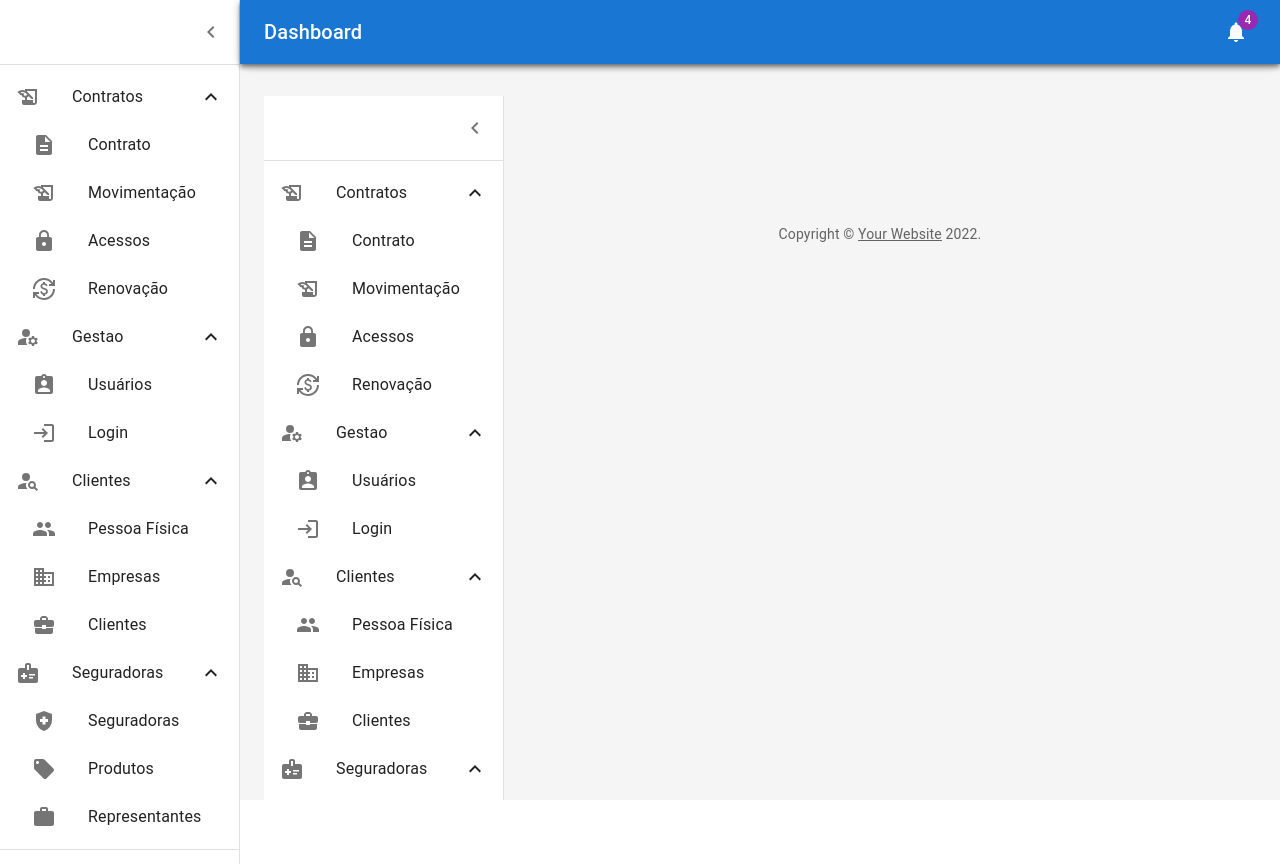
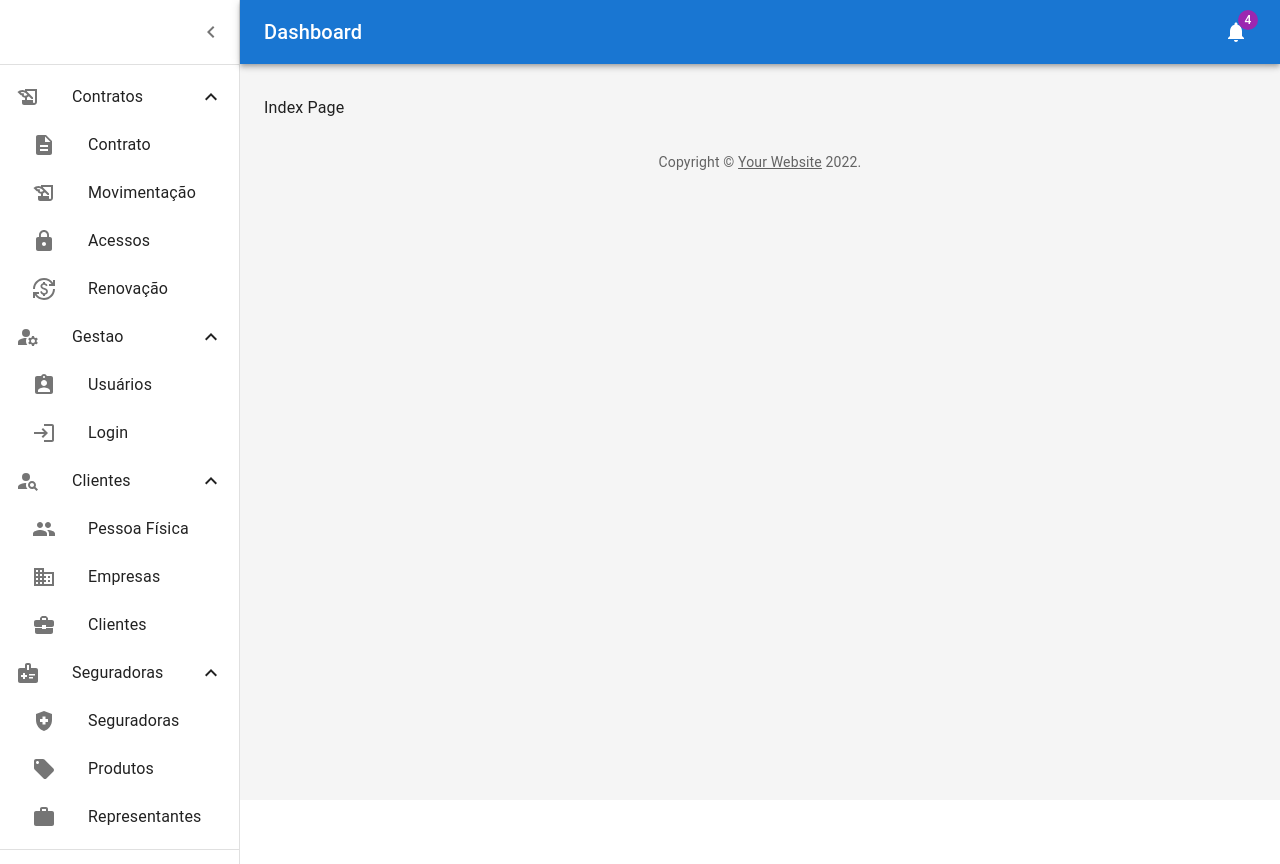
Before and after one commit to luigigil/tretori-front, a Next.js app: page / in a window 1280 px wide. Built offline with nearby package versions, Linux system fonts and the light colour scheme.

Commit message:
feat: custom 404 and 500 pages; dummy index page

```diff
--- /dev/null
+++ b/src/pages/404.tsx
@@ -0,0 +1,3 @@
+export default function Custom404() {
+  return <h1>404 - Page Not Found</h1>
+}
--- /dev/null
+++ b/src/pages/500.tsx
@@ -0,0 +1,3 @@
+export default function Custom500() {
+  return <h1>500 - Server-side error occurred</h1>
+}
--- a/src/pages/index.tsx
+++ b/src/pages/index.tsx
@@ -1,44 +1,5 @@
-import Box from '@mui/material/Box'
-import Container from '@mui/material/Container'
-import CssBaseline from '@mui/material/CssBaseline'
-import { createTheme, ThemeProvider } from '@mui/material/styles'
-import Toolbar from '@mui/material/Toolbar'
-import { useState } from 'react'
-import AppBarContainer from '../layouts/app-bar-container'
-import Copyright from '../layouts/copyright'
-import DrawerContainer from '../layouts/drawer-container'
+import { Typography } from '@mui/material'
 
-const mdTheme = createTheme()
 export default function App() {
-  const [open, setOpen] = useState(true)
-  const toggleDrawer = () => {
-    setOpen(!open)
-  }
-
-  return (
-    <>
-      <ThemeProvider theme={mdTheme}>
-        <Box sx={{ display: 'flex' }}>
-          <CssBaseline />
-          <AppBarContainer open={open} handleDrawerOpen={toggleDrawer} />
-          <DrawerContainer open={open} handleDrawerOpen={toggleDrawer} />
-          <Box
-            component='main'
-            sx={{
-              backgroundColor: (theme) =>
-                theme.palette.mode === 'light' ? theme.palette.grey[100] : theme.palette.grey[900],
-              flexGrow: 1,
-              height: '100vh',
-              overflow: 'auto',
-            }}
-          >
-            <Toolbar />
-            <Container maxWidth='lg' sx={{ mt: 4, mb: 4 }}>
-              <Copyright sx={{ pt: 4 }} />
-            </Container>
-          </Box>
-        </Box>
-      </ThemeProvider>
-    </>
-  )
+  return <Typography>Index Page</Typography>
 }
```
